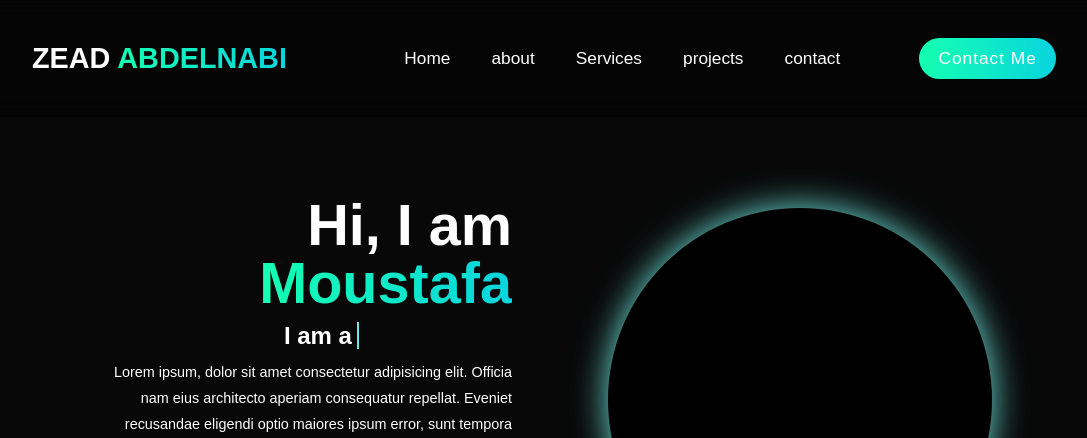
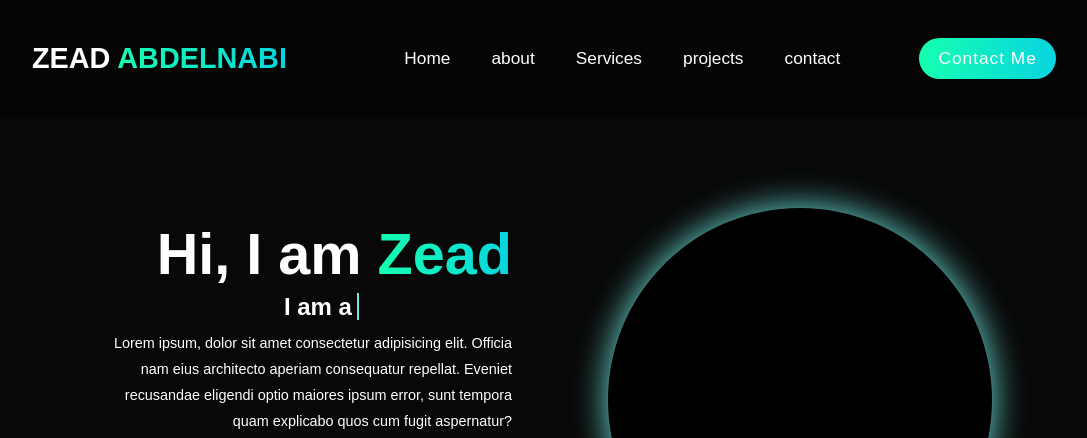
Before and after one commit to Creat112/Portfolio, a plain HTML site: page index.html in a window 1280 px wide. Shown: the top 438 px of the page, without its empty margins (96-1183 px from the left). Drawn offline with nearby package versions, Linux system fonts and the light colour scheme; a script that the page names is missing.

Commit message:
Update index.html

```diff
--- a/index.html
+++ b/index.html
@@ -26,7 +26,7 @@
     </header>
     <section class="home" id="home">
         <div class="home-content">
-            <h1>Hi, I am <span>Moustafa</span></h1>
+            <h1>Hi, I am <span>Zead</span></h1>
             <h3 class="text-animation">I am a <span></span> </h3>
             <p>Lorem ipsum, dolor sit amet consectetur adipisicing elit. Officia nam eius architecto aperiam consequatur repellat. Eveniet recusandae eligendi optio maiores ipsum error, sunt tempora quam explicabo quos cum fugit aspernatur?</p>
      <div class="social-icons">
@@ -163,4 +163,5 @@
 </footer>
 </body>
 <script src="script.js"></script>
+
 </html>
```
